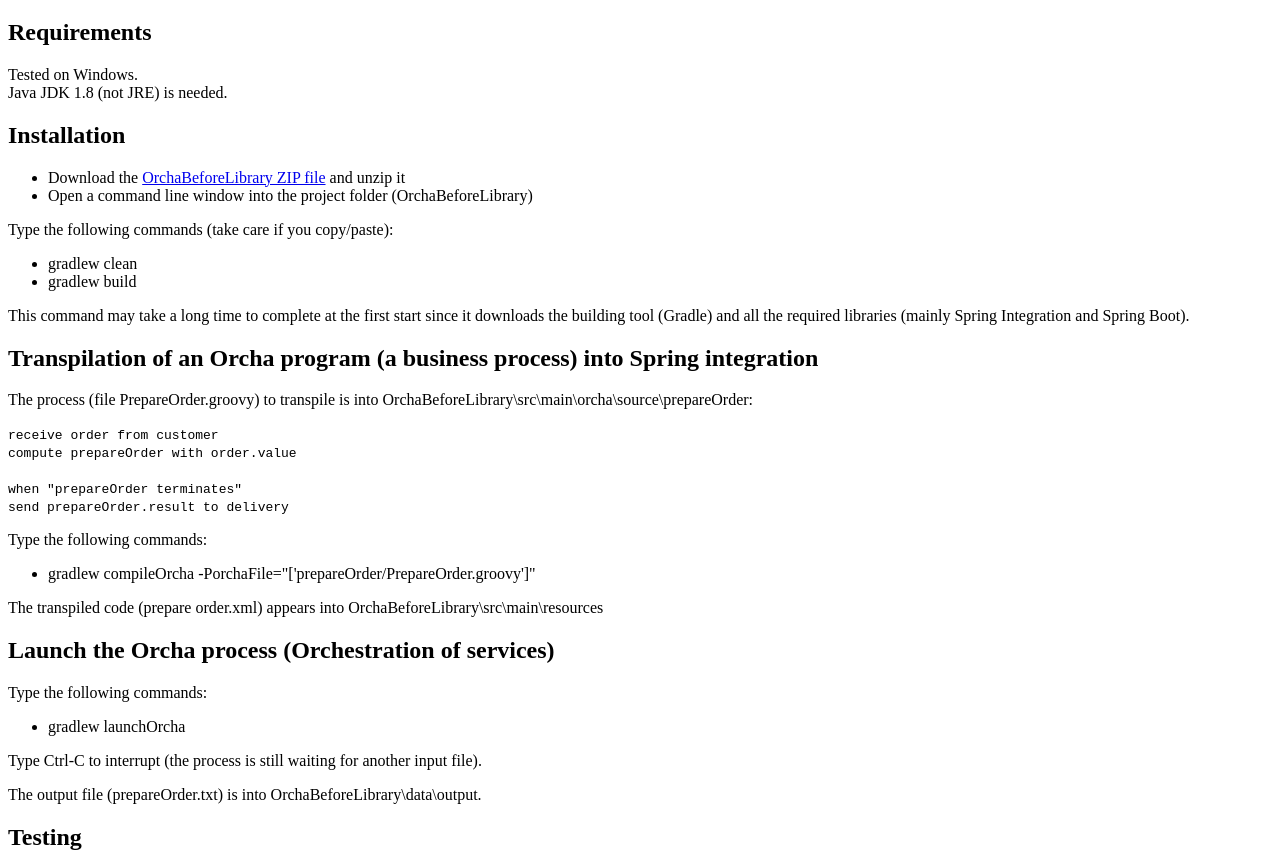
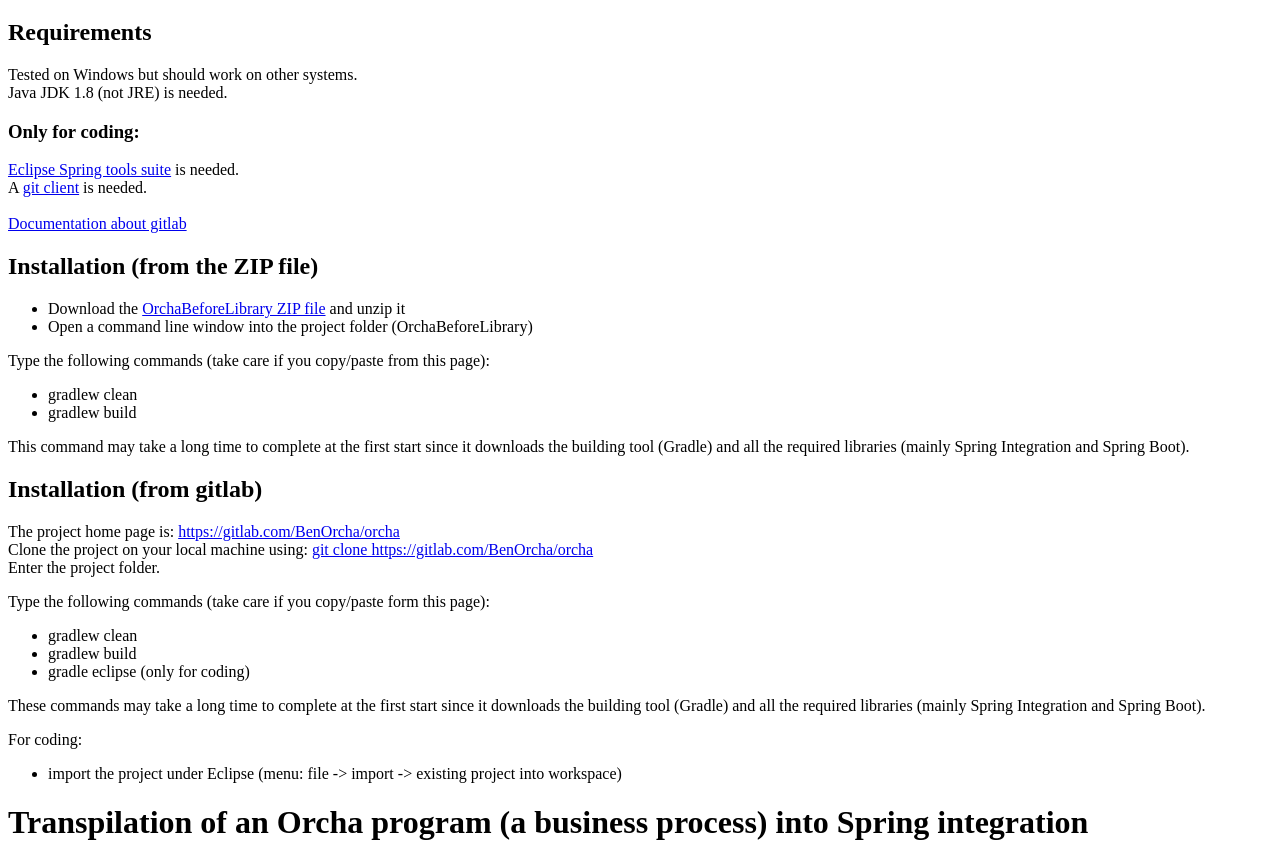
Before and after one commit to charroux/smartContractOrchestration, a plain HTML site: page src/main/resources/orchaHowTo.html in a window 1280 px wide. Shown: the part 61-921 px from the top of the page. Drawn offline with Linux system fonts and the light colour scheme.

```diff
--- a/src/main/resources/orchaHowTo.html
+++ b/src/main/resources/orchaHowTo.html
@@ -6,21 +6,29 @@
 </head>
 <body>
 
-<h1>Installation procedure</h1>
+<h1 id="Install">Installation procedure</h1>
 
 <h2>Requirements</h2>
 
-Tested on Windows.<br>
+Tested on Windows but should work on other systems.<br>
 Java JDK 1.8 (not JRE) is needed.<br>
 
-<h2>Installation</h2>
+<h3>Only for coding:</h3>
+
+<a href="https://spring.io/tools">Eclipse Spring tools suite</a> is needed.<br>
+A <a href="https://git-scm.com/book/en/v2/Getting-Started-Installing-Git">git client</a> is needed.<br><br>
+
+<a href="https://docs.gitlab.com/ce/gitlab-basics/README.html">Documentation about gitlab</a>
+
+
+<h2>Installation (from the ZIP file)</h2>
 
 <ul>
 	<li>Download the <a href="http://orchalang.com/howto/OrchaBeforeLibrary.zip">OrchaBeforeLibrary ZIP file</a> and unzip it</li>
 	<li>Open a command line window into the project folder (OrchaBeforeLibrary)</li>
 </ul>
 
-<p>Type the following commands (take care if you copy/paste):</p>
+<p>Type the following commands (take care if you copy/paste from this page):</p>
 
 <ul>
 	<li>gradlew clean</li>
@@ -31,7 +39,31 @@ Java JDK 1.8 (not JRE) is needed.<br>
 
 
 
-<h2>Transpilation of an Orcha program (a business process) into Spring integration</h2>
+<h2>Installation (from gitlab)</h2>
+
+The project home page is: <a href="https://gitlab.com/BenOrcha/orcha">https://gitlab.com/BenOrcha/orcha</a><br>
+
+Clone the project on your local machine using: <a href="https://git-scm.com/docs/git-clone">git clone https://gitlab.com/BenOrcha/orcha</a><br>
+
+Enter the project folder.<br>
+
+<p>Type the following commands (take care if you copy/paste form this page):</p>
+
+<ul>
+	<li>gradlew clean</li>
+	<li>gradlew build</li>
+	<li>gradle eclipse (only for coding)</li>
+</ul>
+
+<p>These commands may take a long time to complete at the first start since it downloads the building tool (Gradle) and all the required libraries (mainly Spring Integration and Spring Boot).</p>
+
+For coding:
+<ul>
+	<li>import the project under Eclipse (menu: file -> import -> existing project into workspace)</li>
+</ul>
+
+
+<h1 id="Transpilation">Transpilation of an Orcha program (a business process) into Spring integration</h1>
 
 <p>The process (file PrepareOrder.groovy) to transpile is into OrchaBeforeLibrary\src\main\orcha\source\prepareOrder:</p>
 <code>
@@ -50,7 +82,9 @@ send prepareOrder.result to delivery<br>
 
 <p>The transpiled code (prepare order.xml) appears into OrchaBeforeLibrary\src\main\resources</p>
 
-<h2>Launch the Orcha process (Orchestration of services)</h2>
+
+
+<h1 id="Launching">Launch the Orcha process (Orchestration of services)</h1>
 
 <code>
 </code>
@@ -67,7 +101,7 @@ send prepareOrder.result to delivery<br>
 
 
 
-<h2>Testing</h2>
+<h1>Testing</h1>
 
 <p>The test program (written in Orcha - Behavior Driven Development) PrepareOrderTest.groovy is into OrchaBeforeLibrary\src\test\orcha\source\prepareOrder:</p>
 <code>
@@ -86,7 +120,7 @@ send prepareOrder.result to delivery<br>
 
 
 
-<h2>Generation of a contract</h2>
+<h1>Generation of a contract</h1>
 
 <p>Type the following commands:</p>
 
@@ -98,7 +132,7 @@ send prepareOrder.result to delivery<br>
 
 
 
-<h2>Selection of a service by comparison</h2>
+<h1>Selection of a service by comparison</h1>
 
 <p>The process to transpile (BenchmarkingVendors.groovy) is into OrchaBeforeLibrary\src\main\orcha\source\order:</p>
 
```
